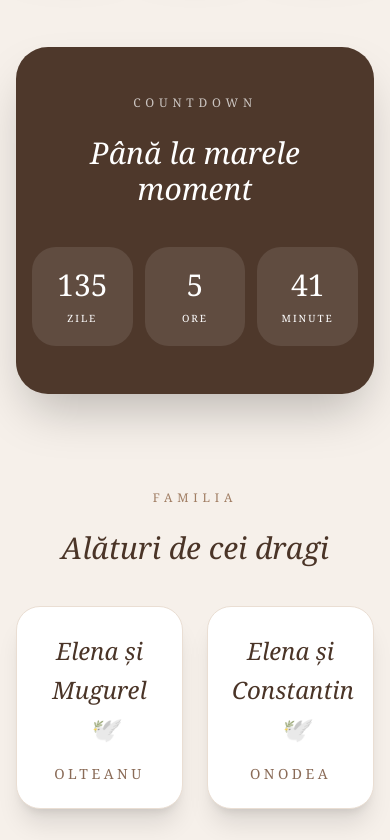
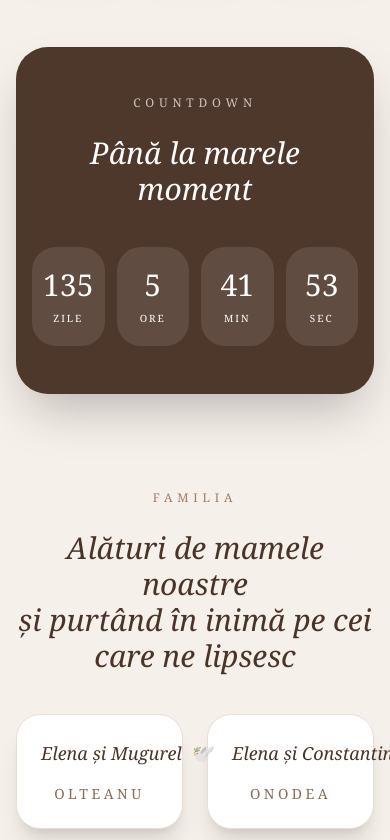
Before and after one commit to hanu19btz-collab/wedding-site, a Next.js app: page / in a window 390 px wide. Shown: the part 1156-1996 px from the top of the page. Built offline with nearby package versions, Linux system fonts and the light colour scheme.

Commit message:
live countdown and mobile fixes

```diff
--- a/app/page.tsx
+++ b/app/page.tsx
@@ -1,18 +1,52 @@
-// NEXT.JS + TAILWIND READY
-// 1. Creezi proiect nou: npx create-next-app@latest wedding-invitation
-// 2. Înlocuiești tot din app/page.js cu acest cod
-// 3. Rulezi: npm run dev
-// 4. Upload pe Vercel pentru publicare online
+"use client";
+
+import { useEffect, useState } from "react";
 
 export default function WeddingInvitation() {
   const eventDate = new Date("2026-09-19T16:00:00");
 
+  const [timeLeft, setTimeLeft] = useState({
+    days: 0,
+    hours: 0,
+    minutes: 0,
+    seconds: 0,
+  });
+
+  useEffect(() => {
+    const interval = setInterval(() => {
       const now = new Date();
       const diff = eventDate.getTime() - now.getTime();
 
-  const days = Math.max(0, Math.floor(diff / (1000 * 60 * 60 * 24)));
-  const hours = Math.max(0, Math.floor((diff / (1000 * 60 * 60)) % 24));
-  const minutes = Math.max(0, Math.floor((diff / (1000 * 60)) % 60));
+      const days = Math.max(
+        0,
+        Math.floor(diff / (1000 * 60 * 60 * 24))
+      );
+
+      const hours = Math.max(
+        0,
+        Math.floor((diff / (1000 * 60 * 60)) % 24)
+      );
+
+      const minutes = Math.max(
+        0,
+        Math.floor((diff / (1000 * 60)) % 60)
+      );
+
+      const seconds = Math.max(
+        0,
+        Math.floor((diff / 1000) % 60)
+      );
+
+      setTimeLeft({
+        days,
+        hours,
+        minutes,
+        seconds,
+      });
+    }, 1000);
+
+    return () => clearInterval(interval);
+  }, []);
 
   return (
     <main className="min-h-screen overflow-x-hidden bg-[#f6f0ea] text-[#4a3427] font-serif">
@@ -21,7 +55,7 @@ export default function WeddingInvitation() {
       <section className="relative h-screen flex items-center justify-center overflow-hidden">
 
         <div
-          className="absolute inset-0 bg-cover bg-center"
+          className="absolute inset-0 bg-contain md:bg-cover bg-center bg-no-repeat"
           style={{
             backgroundImage:
               "url('https://images.unsplash.com/photo-1511285560929-80b456fea0bc?q=80&w=2000&auto=format&fit=crop')",
@@ -40,7 +74,9 @@ export default function WeddingInvitation() {
             Diana
           </h1>
 
-          <div className="text-2xl md:text-4xl my-3 opacity-80">&</div>
+          <div className="text-2xl md:text-4xl my-3 opacity-80">
+            &
+          </div>
 
           <h1 className="text-5xl sm:text-6xl md:text-8xl italic leading-none drop-shadow-2xl">
             Ciprian
@@ -60,9 +96,12 @@ export default function WeddingInvitation() {
 
         <div className="max-w-7xl mx-auto grid grid-cols-3 gap-2 md:gap-8">
 
+          {/* CIVIL */}
           <div className="bg-white rounded-[1.5rem] md:rounded-[2.5rem] p-3 sm:p-4 md:p-10 shadow-2xl border border-[#eaded3] text-center">
 
-            <div className="text-3xl md:text-6xl mb-3 md:mb-6">💍</div>
+            <div className="text-3xl md:text-6xl mb-3 md:mb-6">
+              💍
+            </div>
 
             <div className="uppercase tracking-[0.15em] md:tracking-[0.4em] text-[9px] md:text-sm mb-2 md:mb-3 text-[#a07d63]">
               Civilă
@@ -87,9 +126,12 @@ export default function WeddingInvitation() {
             </a>
           </div>
 
+          {/* CHURCH */}
           <div className="bg-white rounded-[1.5rem] md:rounded-[2.5rem] p-3 sm:p-4 md:p-10 shadow-2xl border border-[#eaded3] text-center">
 
-            <div className="text-3xl md:text-6xl mb-3 md:mb-6">⛪</div>
+            <div className="text-3xl md:text-6xl mb-3 md:mb-6">
+              ⛪
+            </div>
 
             <div className="uppercase tracking-[0.15em] md:tracking-[0.4em] text-[9px] md:text-sm mb-2 md:mb-3 text-[#a07d63]">
               Religioasă
@@ -114,9 +156,12 @@ export default function WeddingInvitation() {
             </a>
           </div>
 
+          {/* PARTY */}
           <div className="bg-white rounded-[1.5rem] md:rounded-[2.5rem] p-3 sm:p-4 md:p-10 shadow-2xl border border-[#eaded3] text-center">
 
-            <div className="text-3xl md:text-6xl mb-3 md:mb-6">🥂</div>
+            <div className="text-3xl md:text-6xl mb-3 md:mb-6">
+              🥂
+            </div>
 
             <div className="uppercase tracking-[0.15em] md:tracking-[0.4em] text-[9px] md:text-sm mb-2 md:mb-3 text-[#a07d63]">
               Petrecerea
@@ -146,6 +191,7 @@ export default function WeddingInvitation() {
 
       {/* COUNTDOWN */}
       <section className="px-4 sm:px-6 py-12 md:py-24">
+
         <div className="max-w-5xl mx-auto rounded-[2rem] overflow-hidden shadow-2xl bg-[#4e382b] text-white">
 
           <div className="px-4 sm:px-8 py-12 md:py-20 text-center">
@@ -158,21 +204,46 @@ export default function WeddingInvitation() {
               Până la marele moment
             </h2>
 
-            <div className="grid grid-cols-3 gap-3 md:gap-6 max-w-3xl mx-auto">
+            <div className="grid grid-cols-4 gap-3 md:gap-6 max-w-4xl mx-auto">
 
               <div className="bg-white/10 rounded-[1.5rem] py-5 md:py-10">
-                <div className="text-3xl md:text-6xl">{days}</div>
-                <div className="mt-2 uppercase text-[10px] md:text-sm tracking-[0.2em]">Zile</div>
+                <div className="text-3xl md:text-6xl">
+                  {timeLeft.days}
+                </div>
+
+                <div className="mt-2 uppercase text-[10px] md:text-sm tracking-[0.2em]">
+                  Zile
+                </div>
               </div>
 
               <div className="bg-white/10 rounded-[1.5rem] py-5 md:py-10">
-                <div className="text-3xl md:text-6xl">{hours}</div>
-                <div className="mt-2 uppercase text-[10px] md:text-sm tracking-[0.2em]">Ore</div>
+                <div className="text-3xl md:text-6xl">
+                  {timeLeft.hours}
+                </div>
+
+                <div className="mt-2 uppercase text-[10px] md:text-sm tracking-[0.2em]">
+                  Ore
+                </div>
               </div>
 
               <div className="bg-white/10 rounded-[1.5rem] py-5 md:py-10">
-                <div className="text-3xl md:text-6xl">{minutes}</div>
-                <div className="mt-2 uppercase text-[10px] md:text-sm tracking-[0.2em]">Minute</div>
+                <div className="text-3xl md:text-6xl">
+                  {timeLeft.minutes}
+                </div>
+
+                <div className="mt-2 uppercase text-[10px] md:text-sm tracking-[0.2em]">
+                  Min
+                </div>
+              </div>
+
+              <div className="bg-white/10 rounded-[1.5rem] py-5 md:py-10">
+                <div className="text-3xl md:text-6xl">
+                  {timeLeft.seconds}
+                </div>
+
+                <div className="mt-2 uppercase text-[10px] md:text-sm tracking-[0.2em]">
+                  Sec
+                </div>
               </div>
 
             </div>
@@ -183,14 +254,16 @@ export default function WeddingInvitation() {
       {/* FAMILY */}
       <section className="px-4 sm:px-6 py-12 md:py-24">
 
-        <div className="max-w-4xl mx-auto text-center">
+        <div className="max-w-5xl mx-auto text-center">
 
           <div className="uppercase tracking-[0.4em] text-xs md:text-sm text-[#a07d63] mb-6">
             Familia
           </div>
 
           <h2 className="text-3xl md:text-5xl italic mb-10">
-            Alături de cei dragi
+            Alături de mamele noastre
+            <br />
+            și purtând în inimă pe cei care ne lipsesc
           </h2>
 
           <div className="grid grid-cols-2 gap-6 md:gap-10">
@@ -198,7 +271,7 @@ export default function WeddingInvitation() {
             {/* FAMILY 1 */}
             <div className="bg-white rounded-[1.5rem] p-6 md:p-10 shadow-xl border border-[#eaded3] text-center">
 
-    <div className="text-2xl md:text-4xl italic leading-relaxed">
+              <div className="text-lg sm:text-xl md:text-4xl italic leading-relaxed whitespace-nowrap">
                 Elena și Mugurel
                 <span className="ml-2 opacity-70">
                   🕊️
@@ -214,7 +287,7 @@ export default function WeddingInvitation() {
             {/* FAMILY 2 */}
             <div className="bg-white rounded-[1.5rem] p-6 md:p-10 shadow-xl border border-[#eaded3] text-center">
 
-    <div className="text-2xl md:text-4xl italic leading-relaxed">
+              <div className="text-lg sm:text-xl md:text-4xl italic leading-relaxed whitespace-nowrap">
                 Elena și Constantin
                 <span className="ml-2 opacity-70">
                   🕊️
@@ -229,13 +302,18 @@ export default function WeddingInvitation() {
 
           </div>
 
+          {/* NASI */}
           <div className="mt-8 bg-white rounded-[1.5rem] p-6 md:p-10 shadow-xl border border-[#eaded3] text-lg md:text-xl leading-8 md:leading-10">
+
             Nașii noștri dragi
             <br />
+
             <span className="italic text-2xl md:text-3xl">
               Lavinia și Dănuț Marian
             </span>
+
           </div>
+
         </div>
       </section>
 
@@ -264,16 +342,26 @@ export default function WeddingInvitation() {
                 href="tel:0785050154"
                 className="rounded-[1.5rem] border border-white/20 bg-white/10 px-6 md:px-8 py-6 md:py-8"
               >
-                <div className="text-2xl md:text-3xl italic mb-3">Diana</div>
-                <div className="tracking-[0.2em]">0785 050 154</div>
+                <div className="text-2xl md:text-3xl italic mb-3">
+                  Diana
+                </div>
+
+                <div className="tracking-[0.2em]">
+                  0785 050 154
+                </div>
               </a>
 
               <a
                 href="tel:0752146011"
                 className="rounded-[1.5rem] border border-white/20 bg-white/10 px-6 md:px-8 py-6 md:py-8"
               >
-                <div className="text-2xl md:text-3xl italic mb-3">Ciprian</div>
-                <div className="tracking-[0.2em]">0752 146 011</div>
+                <div className="text-2xl md:text-3xl italic mb-3">
+                  Ciprian
+                </div>
+
+                <div className="tracking-[0.2em]">
+                  0752 146 011
+                </div>
               </a>
 
             </div>
```
Lines whose indentation alone changed are shown as unchanged.
